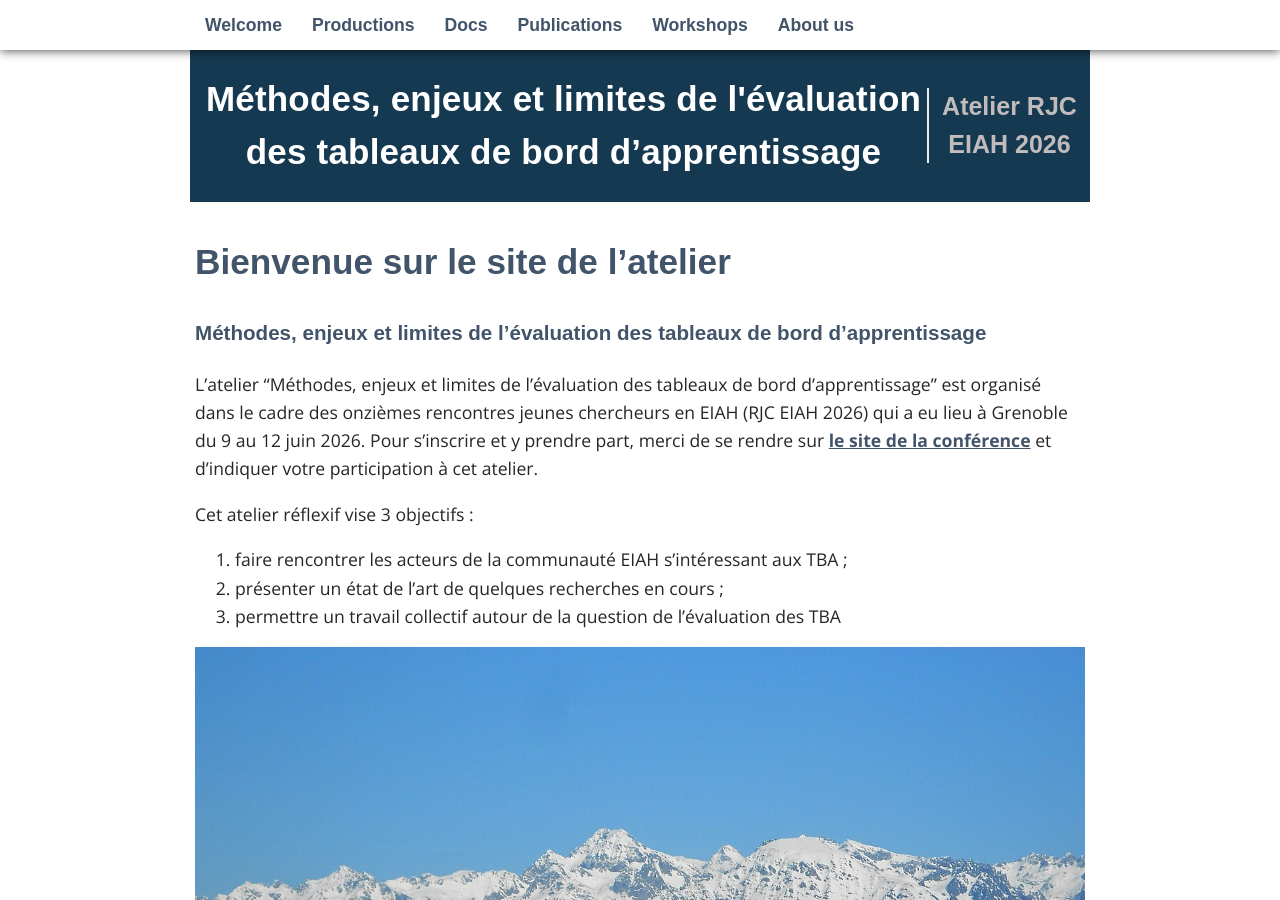
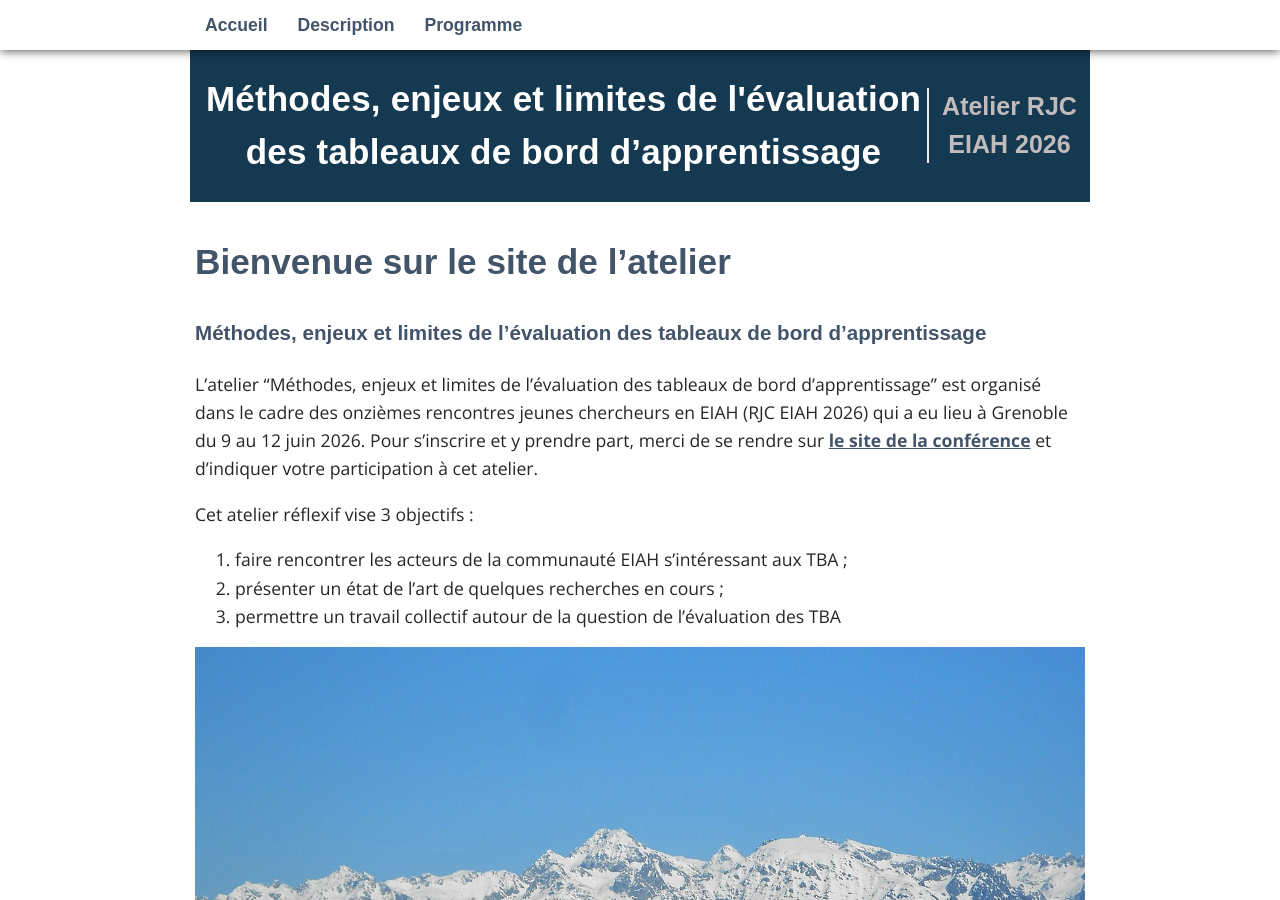
Before and after one commit to padlad/RJC-EIAH2026, a Jekyll site: the page built from _pages/01_accueil.md, in a window 1280 px wide and 900 px high. Built offline with Jekyll 4.4.1, drawn with Linux system fonts in a browser that asks for light colours; some web fonts are replaced.

Commit message:
Refactor navigation links in header.html

```diff
--- a/_includes/header.html
+++ b/_includes/header.html
@@ -2,17 +2,9 @@
 	<div class="container">
 		<nav>
 			<ul>
-				<li><a href= "/"> Welcome </a></li>
-				<li><a href= "/productions"> Productions </a></li>
-				<li><a href= "/docs"> Docs </a></li>
-				<li><a href= "/publications"> Publications </a></li>
-				<li><a href= "/workshops"> Workshops </a></li>
-				<li><a href= "/about"> About us </a></li>
-<!--				{% for page in site.pages %} {% if page.title %}
+				{% for page in site.pages %} {% if page.title %}
 				<li><a href="{{ page.url | prepend: site.baseurl }}">{{ page.title }}</a></li>
 				{% endif %} {% endfor %}
--->
-				<!-- <li><a href="https://padlad.github.io/Participatory-Design-ToolkitV2/"><em> PaDLAD-V2</em></a></li> -->
 		<!--		<li><a href="{{ "/news" | prepend: site.baseurl }}">Actualité</a></li>-->
 			</ul>
 		</nav>
```
